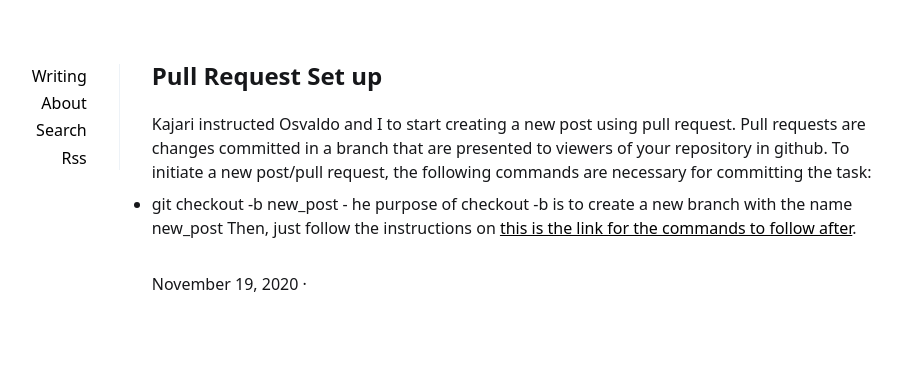
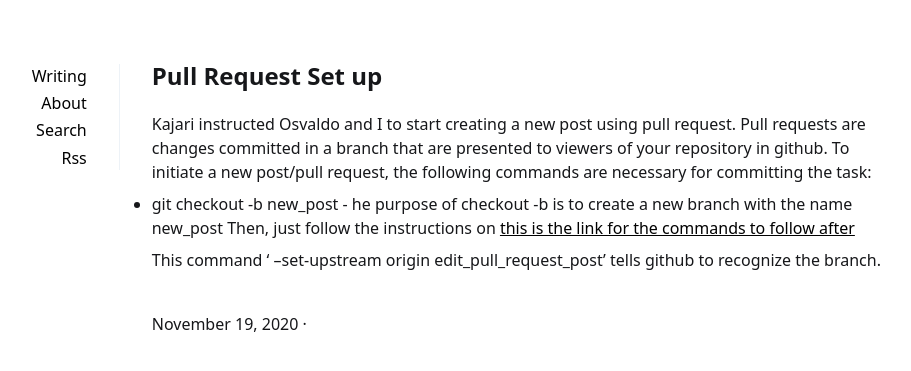
Before and after one commit to celestem406/celestem406.Github.io, a Jekyll site: the page built from _posts/2020-11-19-Pull-Request-Set-up.md, in a window 1280 px wide. Shown: the top 371 px of the page, without its empty margins (201-1112 px from the left). Built offline with Jekyll 4.4.1, drawn with Linux system fonts in a browser that asks for light colours.

Commit message:
I added a term on my post

```diff
--- a/_posts/2020-11-19-Pull-Request-Set-up.md
+++ b/_posts/2020-11-19-Pull-Request-Set-up.md
@@ -7,4 +7,6 @@ tags:
 ---
 Kajari instructed Osvaldo and I to start creating a new post using pull request. Pull requests are changes committed in a branch that are presented to viewers of your repository in github. To initiate a new post/pull request, the following commands are necessary for committing the task:
 * git checkout -b new_post -  he purpose of checkout -b is to create a new branch with the name new_post
-Then, just follow the instructions on [this is the link for the commands to follow after](https://celestem406.github.io/2020/09/14/setting-up-git).
+Then, just follow the instructions on [this is the link for the commands to follow after](https://celestem406.github.io/2020/09/14/setting-up-git)
+
+This command ' --set-upstream origin edit_pull_request_post' tells github to recognize the branch.
```
